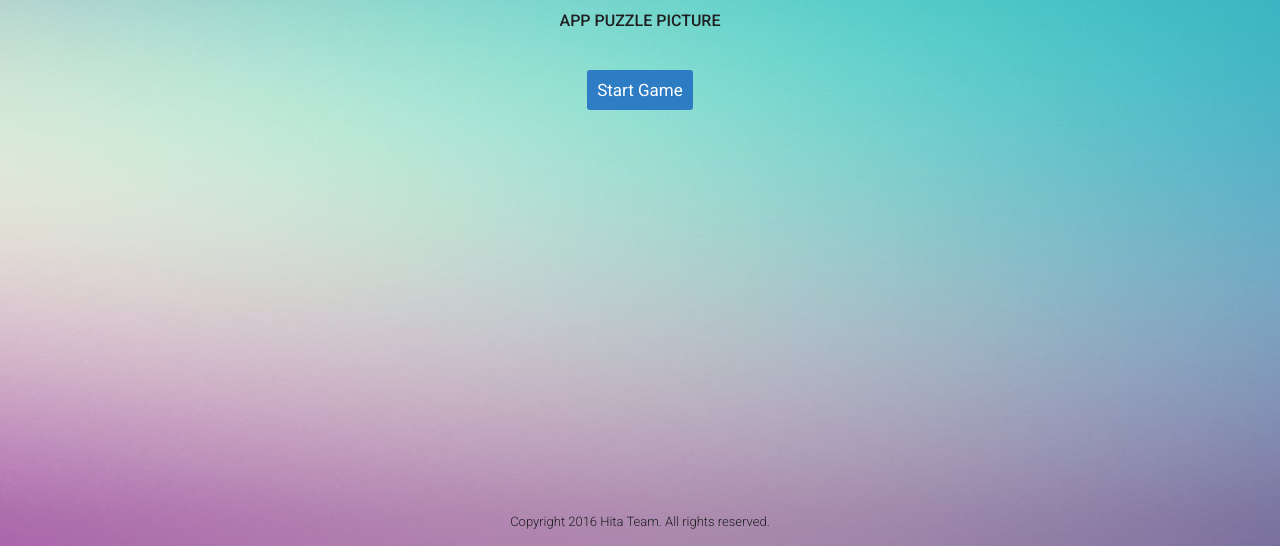
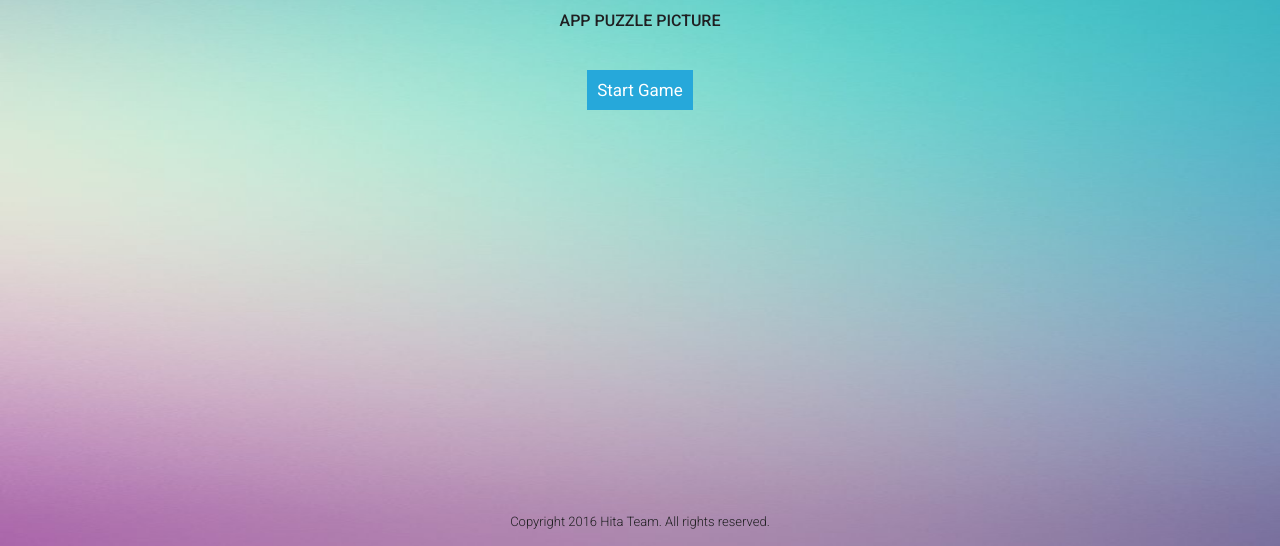
Before and after one commit to duluong/xep_hinh, a browser extension: page www/index.html in a window 1280 px wide. Shown: the part 254-800 px from the top of the page. Drawn offline with nearby package versions, Linux system fonts and the light colour scheme.

Commit message:
Fix button

```diff
--- a/www/css/style.css
+++ b/www/css/style.css
@@ -34,13 +34,14 @@ body{
     margin-bottom: 40px;
 }
 #welcome-page .button{
-     font-family: 'Roboto', sans-serif;
-     margin: 0 auto;
+    font-family: 'Roboto', sans-serif;
+    margin: 0 auto;
+    border-radius: 0;
+    background: #26A8DA;
 
 }
 .start-game{
     display: table;
-
 }
 .footer{
     position: absolute;
```
